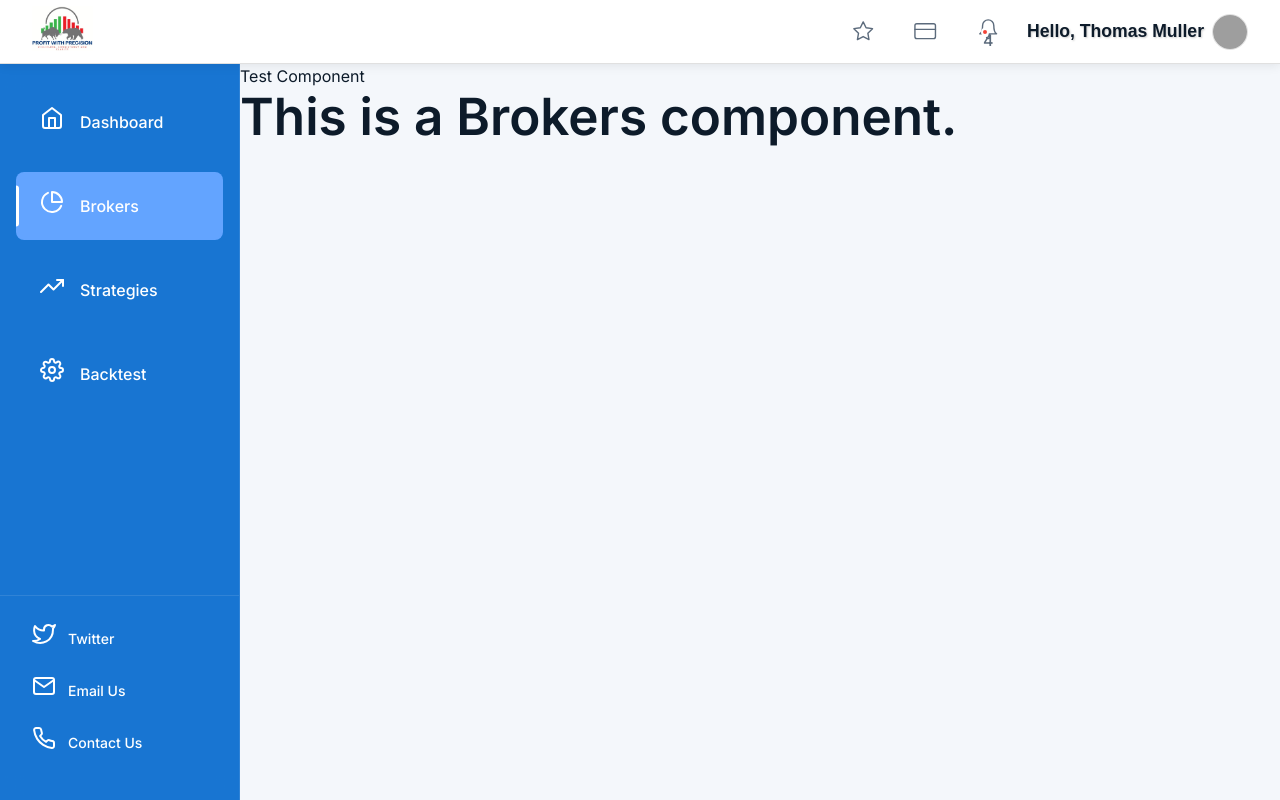
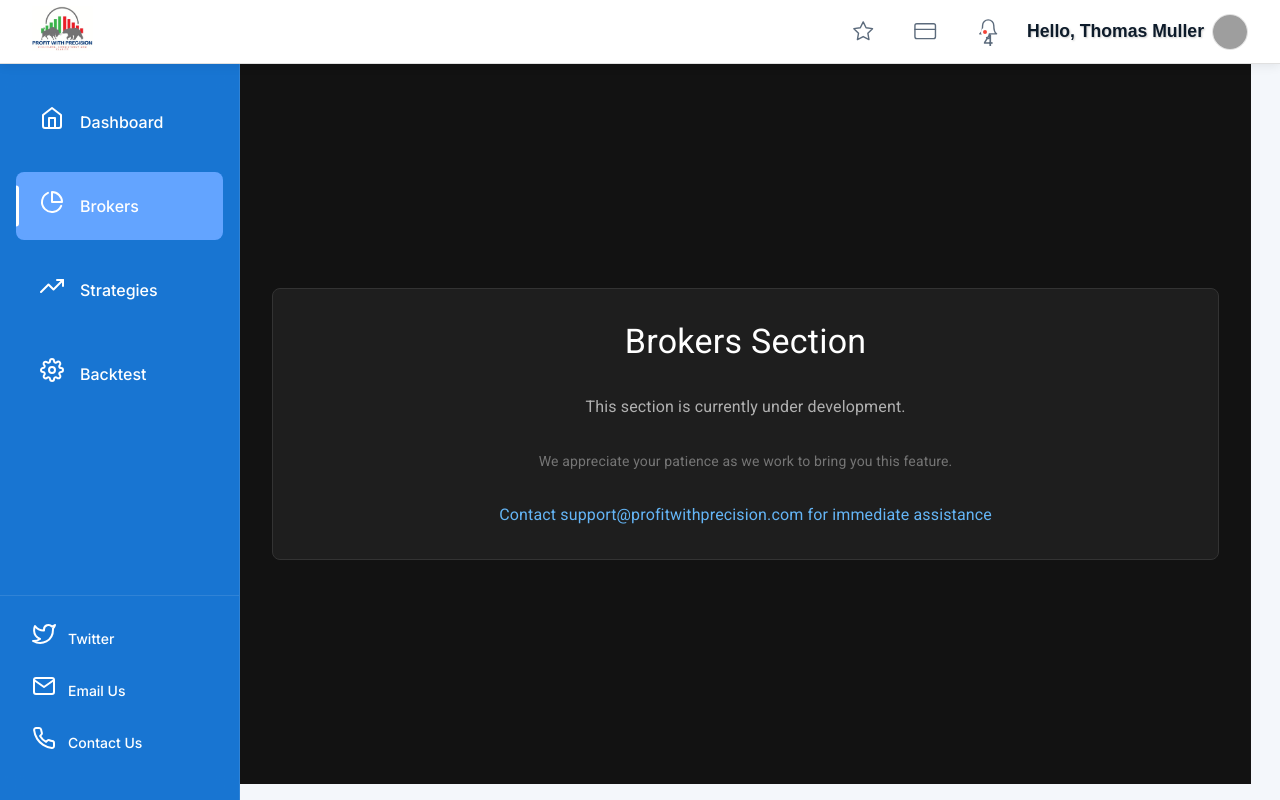
Before and after one commit to sudhanshu2070/last-trade, a React (Vite) app: page /brokers in a window 1280 px wide. Built offline with nearby package versions, Linux system fonts and the light colour scheme; grey boxes are pictures that could not be loaded.

Commit message:
Advance features 0.9 and navigation 0.2

```diff
--- a/src/components/TestComp.tsx
+++ b/src/components/TestComp.tsx
@@ -1,12 +1,79 @@
 import React from 'react';
+import { Box, Typography } from '@mui/material';
+import { styled } from '@mui/system';
+
+const FullPageContainer = styled(Box)(() => ({
+  display: 'flex',
+  flexDirection: 'column',
+  justifyContent: 'center',
+  alignItems: 'center',
+  minHeight: '90vh',
+  width: '79vw',
+  backgroundColor: '#121212',
+  color: '#e0e0e0',
+  padding: '2rem',
+  textAlign: 'center',
+}));
+
+const ContentBox = styled(Box)(() => ({
+//   maxWidth: '800px',
+  width: '100%',
+  padding: '2rem',
+  border: '1px solid #333',
+  borderRadius: '8px',
+  backgroundColor: '#1e1e1e',
+}));
 
 const TestComp: React.FC<{ name: string }> = ({ name }) => {
-    return (
-        <div>
-            <p>Test Component</p>
-            <h1>This is a {name} component.</h1>
-        </div>
-    );
+  return (
+    <FullPageContainer>
+      <ContentBox>
+        <Typography
+          variant="h4"
+          gutterBottom
+          sx={{
+            fontWeight: 500,
+            color: '#ffffff',
+            mb: 4
+          }}
+        >
+          {name} Section
+        </Typography>
+
+        <Typography
+          variant="body1"
+          paragraph
+          sx={{
+            color: '#b0b0b0',
+            mb: 4
+          }}
+        >
+          This section is currently under development.
+        </Typography>
+
+        <Typography
+          variant="body2"
+          sx={{
+            color: '#757575',
+            fontStyle: 'italic',
+            mb: 4
+          }}
+        >
+          We appreciate your patience as we work to bring you this feature.
+        </Typography>
+
+        <Typography
+          variant="body1"
+          sx={{
+            color: '#64b5f6',
+            mt: 4
+          }}
+        >
+          Contact support@profitwithprecision.com for immediate assistance
+        </Typography>
+      </ContentBox>
+    </FullPageContainer>
+  );
 };
 
 export default TestComp;
```
